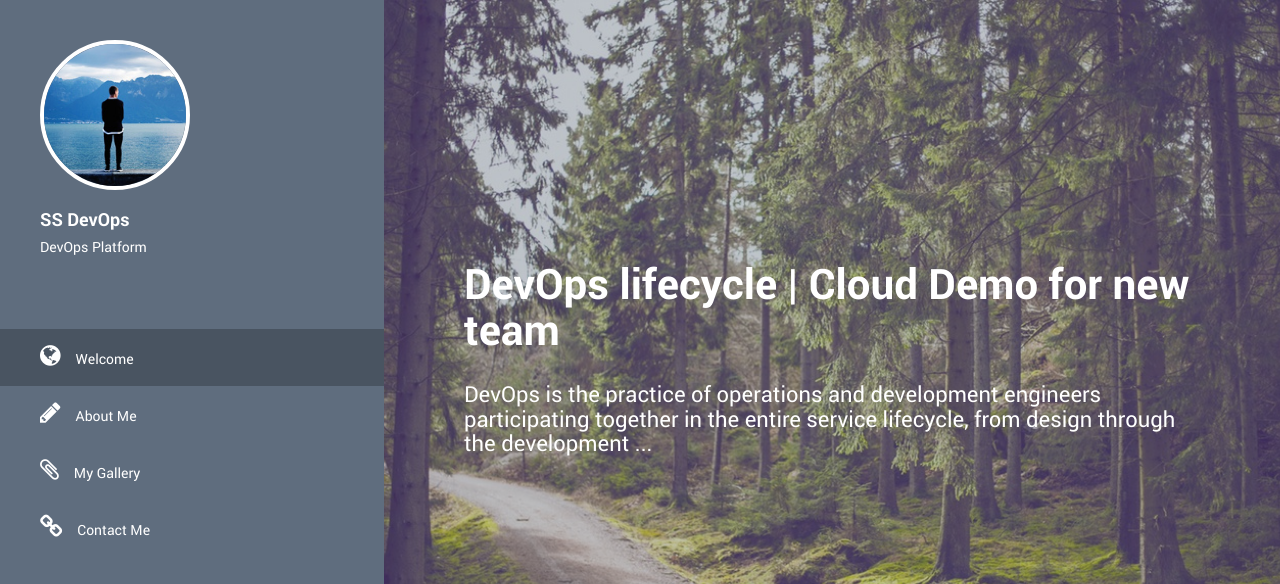
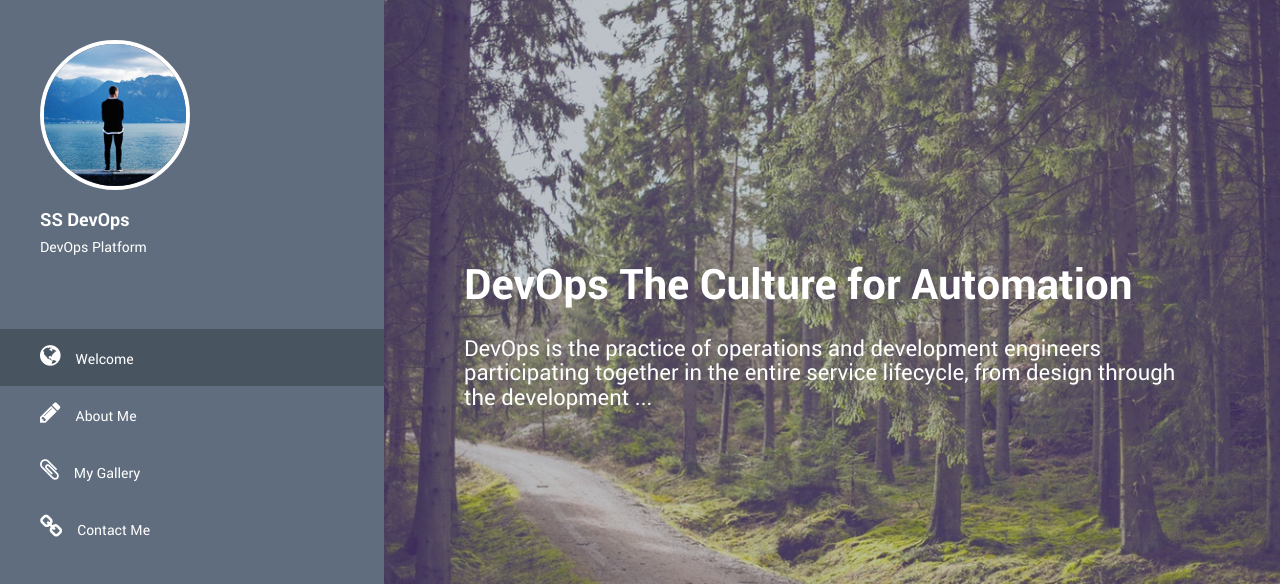
Before and after one commit to sreedevops26/demo, a plain HTML site: page volton/index.html in a window 1280 px wide. Shown: the top 584 px of the page. Drawn offline with Linux system fonts and the light colour scheme.

```diff
--- a/volton/index.html
+++ b/volton/index.html
@@ -85,7 +85,7 @@
         <div class="banner-bg" id="top">
             <div class="banner-overlay"></div>
             <div class="welcome-text">
-                <h2>DevOps lifecycle | Cloud Demo for new team</h2>
+                <h2>DevOps The Culture for Automation</h2>
                 <h5>DevOps is the practice of operations and development engineers participating together in the entire service lifecycle, from design through the development ...</h5>
             </div>
         </div>
```
